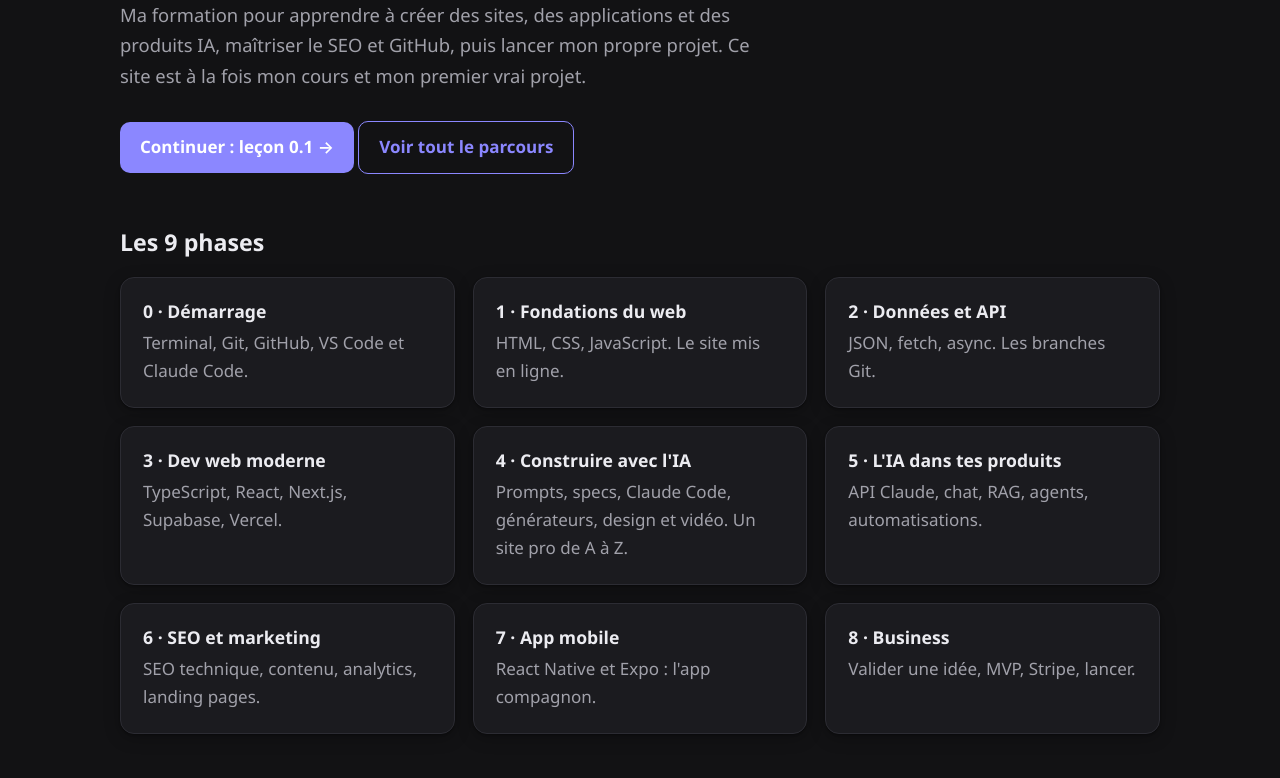
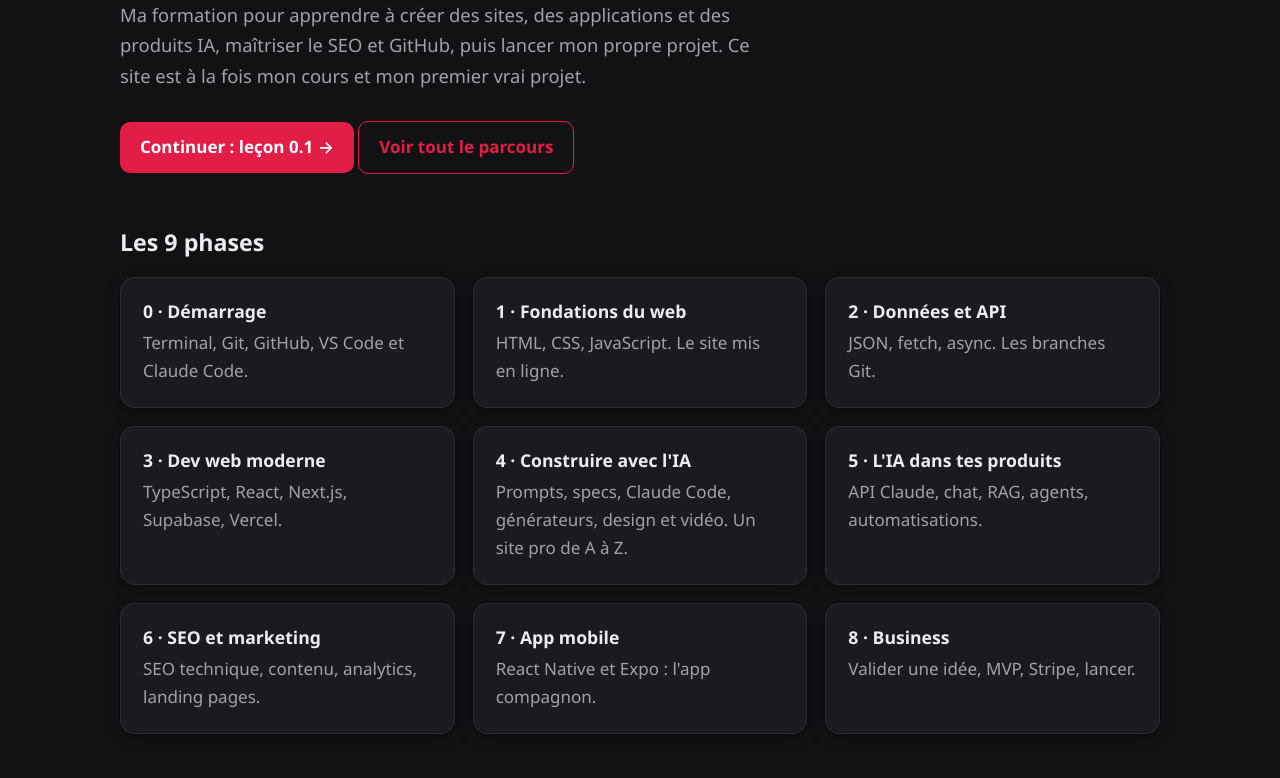
Before and after one commit to hassneinkh/formation-ia, a plain HTML site: page site/index.html in a window 1280 px wide. Shown: the part 214-992 px from the top of the page. Drawn offline with Linux system fonts and the dark colour scheme.

Commit message:
j'ai mis du rouge

```diff
--- a/site/css/style.css
+++ b/site/css/style.css
@@ -16,7 +16,7 @@
   --texte: #1d1d1f;         /* texte principal */
   --texte-doux: #5f6368;    /* texte secondaire */
   --bordure: #e3e0d8;       /* traits fins */
-  --accent: #4f46e5;        /* couleur principale (indigo) */
+  --accent: #e11d48;        /* couleur principale (indigo) */
   --accent-doux: #eef0ff;   /* version claire de l'accent */
   --succes: #15803d;
   --succes-doux: #e8f6ec;
@@ -40,7 +40,7 @@
     --texte: #ececf1;
     --texte-doux: #a1a1aa;
     --bordure: #2c2c33;
-    --accent: #8b87ff;
+    --accent: #e11d48;
     --accent-doux: #23224a;
     --succes: #4ade80;
     --succes-doux: #13291b;
```
